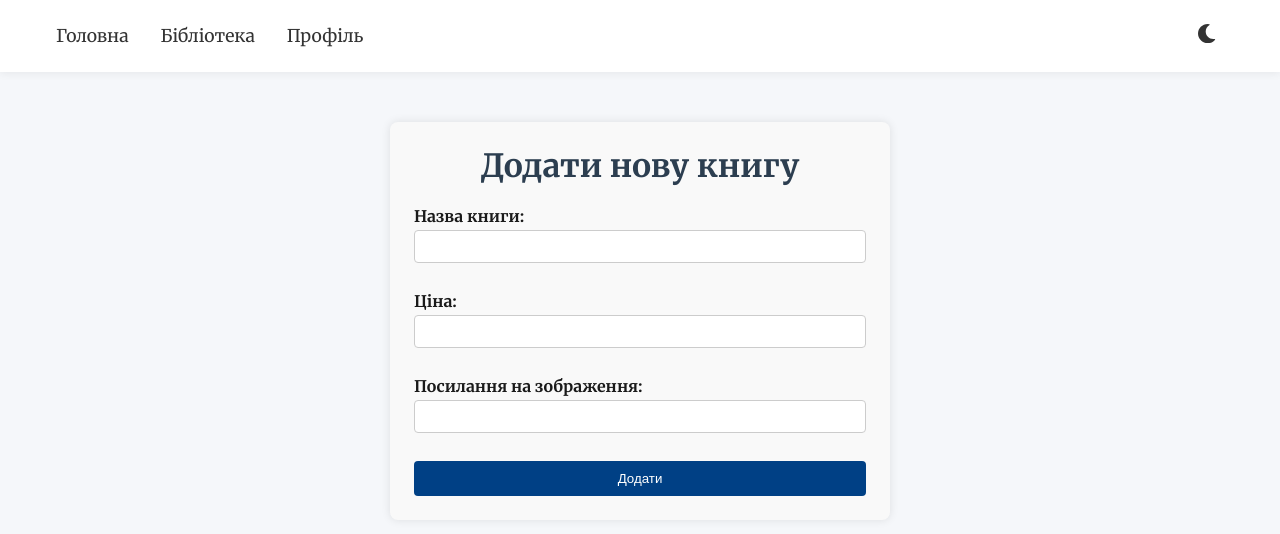
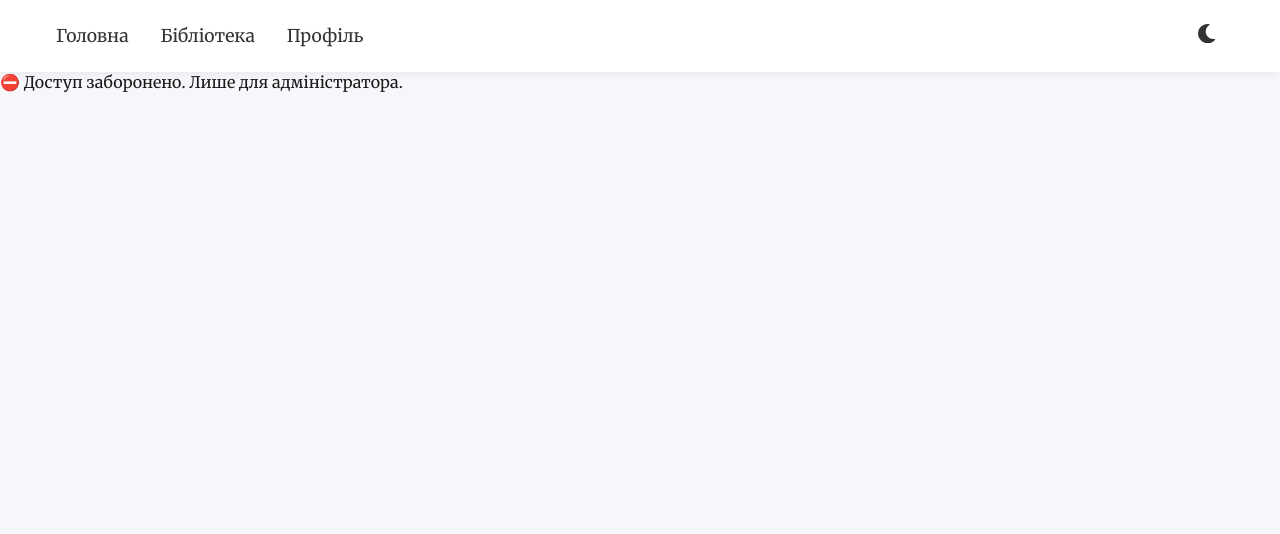
Before and after one commit to T0ks1k24/Hackathon_Team3, a React (Create React App) app in the folder frontend/: page /admin in a window 1280 px wide. Shown: the top 534 px of the page. Built offline with nearby package versions, Linux system fonts and the light colour scheme; sample sign-in values are in the browser's storage.

Commit message:
Last Commit

```diff
--- a/frontend/src/App.jsx
+++ b/frontend/src/App.jsx
@@ -10,7 +10,7 @@ import ProfilePage from "./pages/ProfilePage/ProfilePage";
 import BookPage from "./pages/BookPage/BookPage";
 import PrivateRoute from "./security/PrivateRoute";
 import PublicRoute from "./security/PublicRoute";
-import AdminPage from "./admin/AdminPage";
+import AdminPage from "./pages/AdminPage/AdminPage";
 import "./App.css";
 
 function App() {
@@ -32,6 +32,15 @@ function App() {
                   <PublicRoute>
                     <RegisterPage />
                   </PublicRoute>
+                }
+              />
+
+              <Route
+                path="/admin"
+                element={
+                  <PrivateRoute requiredRole="admin">
+                    <AdminPage />
+                  </PrivateRoute>
                 }
               />
               <Route
@@ -58,14 +67,6 @@ function App() {
                   </PrivateRoute>
                 }
               />
-              <Route
-                path="/admin"
-                element={
-                  <PrivateRoute>
-                    <AdminPage />
-                  </PrivateRoute>
-                }
-              />
             </Routes>
           </div>
         </div>
--- a/frontend/src/admin/AdminPage.jsx
+++ /dev/null
@@ -1,60 +0,0 @@
-import React, { useState } from 'react';
-import './admin.css';
-
-function AdminPage() {
-  const [title, setTitle] = useState('');
-  const [price, setPrice] = useState('');
-  const [imageUrl, setImageUrl] = useState('');
-
-  const handleSubmit = async (e) => {
-    e.preventDefault();
-
-    const newBook = {
-      title,
-      price,
-      image_url: imageUrl,
-    };
-
-    try {
-      const response = await fetch('/api/books', {
-        method: 'POST',
-        headers: { 'Content-Type': 'application/json' },
-        body: JSON.stringify(newBook),
-      });
-
-      if (response.ok) {
-        alert('Книгу додано!');
-        setTitle('');
-        setPrice('');
-        setImageUrl('');
-      } else {
-        alert('Помилка при додаванні книги');
-      }
-    } catch (err) {
-      alert('Сервер недоступний');
-    }
-  };
-
-  return (
-    <div className="admin-container">
-      <h2>Додати нову книгу</h2>
-      <form onSubmit={handleSubmit} className="admin-form">
-        <label>
-          Назва книги:
-          <input type="text" value={title} onChange={(e) => setTitle(e.target.value)} required />
-        </label>
-        <label>
-          Ціна:
-          <input type="text" value={price} onChange={(e) => setPrice(e.target.value)} required />
-        </label>
-        <label>
-          Посилання на зображення:
-          <input type="text" value={imageUrl} onChange={(e) => setImageUrl(e.target.value)} required />
-        </label>
-        <button type="submit">Додати</button>
-      </form>
-    </div>
-  );
-}
-
-export default AdminPage;
--- a/frontend/src/admin/admin.css
+++ /dev/null
@@ -1,42 +0,0 @@
-.admin-container {
-  max-width: 500px;
-  margin: 50px auto;
-  padding: 24px;
-  background-color: #f9f9f9;
-  border-radius: 8px;
-  box-shadow: 0 0 10px rgba(0, 0, 0, 0.1);
-}
-
-.admin-container h2 {
-  text-align: center;
-  margin-bottom: 20px;
-}
-
-.admin-form label {
-  display: block;
-  margin-bottom: 12px;
-  font-weight: bold;
-}
-
-.admin-form input {
-  width: 100%;
-  padding: 8px;
-  margin-top: 4px;
-  margin-bottom: 16px;
-  border: 1px solid #ccc;
-  border-radius: 4px;
-}
-
-.admin-form button {
-  width: 100%;
-  padding: 10px;
-  background-color: #004085;
-  color: white;
-  border: none;
-  border-radius: 4px;
-  cursor: pointer;
-}
-
-.admin-form button:hover {
-  background-color: #002752;
-}
--- /dev/null
+++ b/frontend/src/pages/AdminPage/AdminPage.jsx
@@ -0,0 +1,67 @@
+import React, { useState, useEffect } from 'react';
+import parseJwt from '../../security/parseJwt';
+import './AdminPage.css';
+
+export default function AdminPage() {
+  const [role, setRole] = useState(null);
+  const [loading, setLoading] = useState(false);
+  const [message, setMessage] = useState('');
+
+ useEffect(() => {
+  const token = localStorage.getItem('token');
+  if (token) {
+    const payload = parseJwt(token);
+    console.log('JWT payload:', payload);
+    if (payload?.is_staff === true) {
+      setRole('admin');
+    } else {
+      setRole('user');
+    }
+  } else {
+    setRole('guest');
+  }
+}, []);
+
+
+  const handleUpdateData = async () => {
+    setLoading(true);
+    setMessage('');
+
+    try {
+      const response = await fetch('https://3.77.211.196/api/books/import-book/', {
+        method: 'POST',
+        headers: {
+          'Content-Type': 'application/json',
+          Authorization: `Bearer ${localStorage.getItem('token')}`,
+        },
+      });
+
+      if (!response.ok) {
+        throw new Error(`Помилка: ${response.statusText}`);
+      }
+
+      await response.json();
+      setMessage('Дані успішно оновлено!');
+    } catch (error) {
+      setMessage(`Помилка оновлення: ${error.message}`);
+    } finally {
+      setLoading(false);
+    }
+  };
+
+  if (role === null) return <p className="admin-loading">🔄 Перевірка авторизації...</p>;
+
+  if (role !== 'admin') {
+    return <p className="admin-forbidden">⛔ Доступ заборонено. Лише для адміністратора.</p>;
+  }
+
+  return (
+    <div className="admin-page">
+      <h1>Панель адміністратора</h1>
+      <button onClick={handleUpdateData} className="admin-button" disabled={loading}>
+        {loading ? 'Оновлення...' : '🔁 Оновити дані'}
+      </button>
+      {message && <p className="admin-message">{message}</p>}
+    </div>
+  );
+}
```
Also changed, not shown: frontend/src/pages/AdminPage/AdminPage.css (added).
